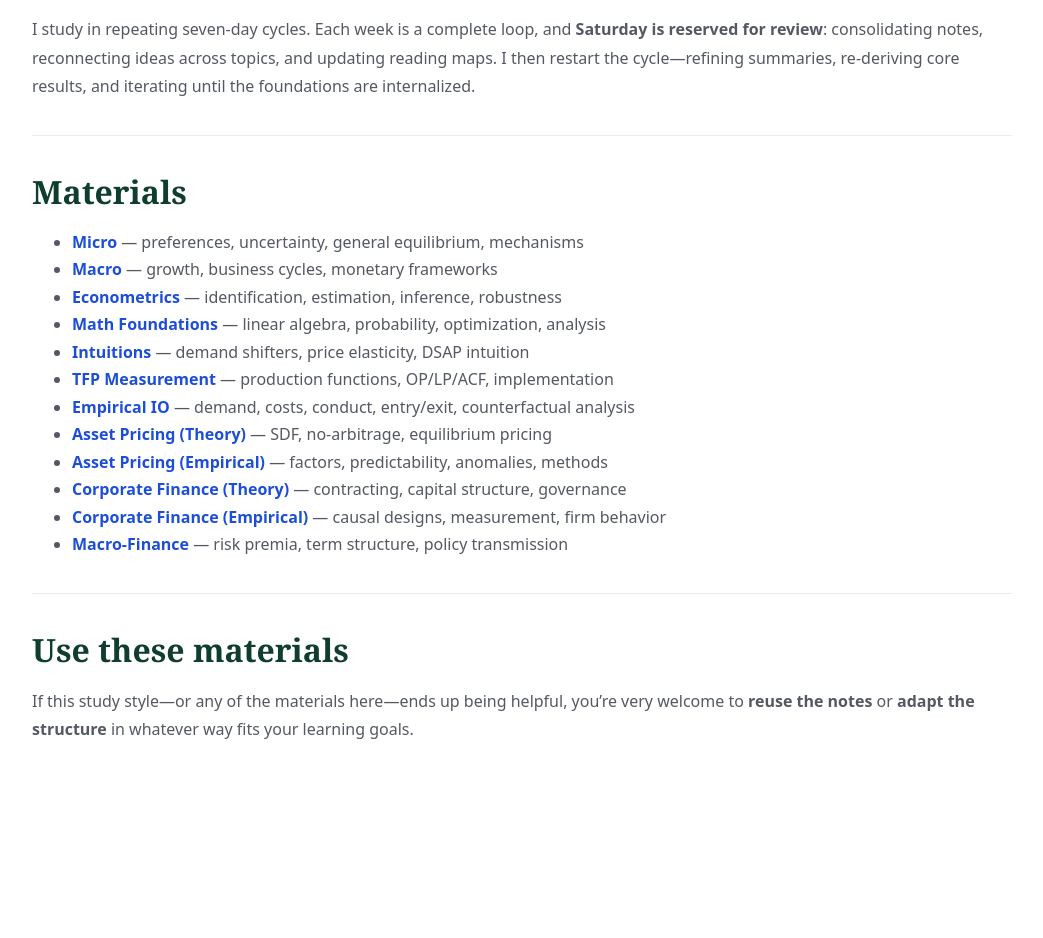
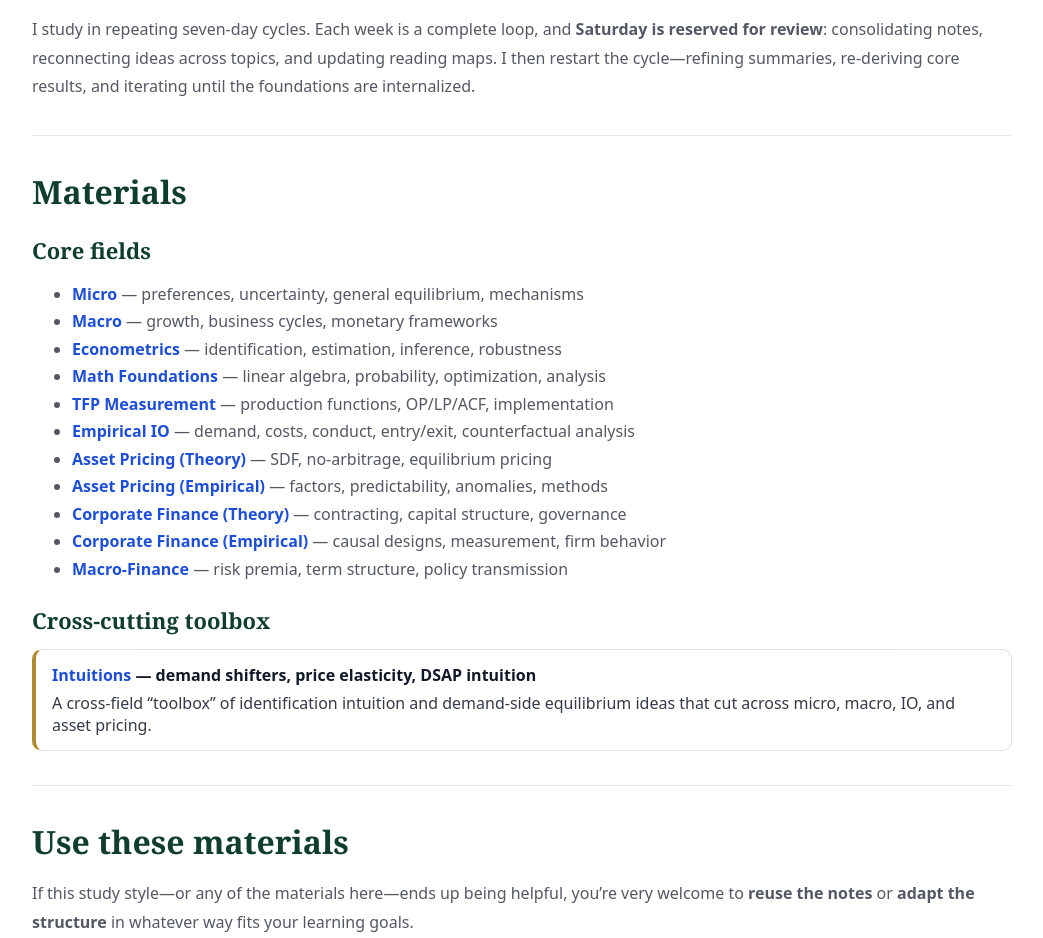
Before and after one commit to yaxinzn/study-archive, a Jekyll site: the page built from index.md, in a window 1280 px wide. Shown: the part 601-1539 px from the top of the page, without its empty margins (118-1161 px from the left). Built offline with Jekyll 4.4.1, drawn with Linux system fonts in a browser that asks for light colours; before the commit the page ends 1429 px from its top, so only the background shows below that.

Commit message:
Homepage: make Intuitions a distinct cross-cutting toolbox under Materials

```diff
--- a/index.md
+++ b/index.md
@@ -13,11 +13,12 @@ I study in repeating seven-day cycles. Each week is a complete loop, and **Satur
 <div class="sc-sep"></div>
 
 ## Materials
+
+### Core fields
 - **[Micro](materials/micro/)** — preferences, uncertainty, general equilibrium, mechanisms
 - **[Macro](materials/macro/)** — growth, business cycles, monetary frameworks
 - **[Econometrics](materials/econometrics/)** — identification, estimation, inference, robustness
 - **[Math Foundations](materials/math-foundations/)** — linear algebra, probability, optimization, analysis
-- **[Intuitions](materials/intuitions/)** — demand shifters, price elasticity, DSAP intuition
 - **[TFP Measurement](materials/tfp-measurement/)** — production functions, OP/LP/ACF, implementation
 - **[Empirical IO](materials/eio/)** — demand, costs, conduct, entry/exit, counterfactual analysis
 - **[Asset Pricing (Theory)](materials/ap-theory/)** — SDF, no-arbitrage, equilibrium pricing
@@ -26,6 +27,17 @@ I study in repeating seven-day cycles. Each week is a complete loop, and **Satur
 - **[Corporate Finance (Empirical)](materials/cf-empirical/)** — causal designs, measurement, firm behavior
 - **[Macro-Finance](materials/macro-finance/)** — risk premia, term structure, policy transmission
 
+### Cross-cutting toolbox
+
+<div style="margin-top:14px; padding:14px 16px; border:1px solid rgba(0,0,0,.12); border-left:4px solid #b08a2e; border-radius:10px; background:#fff;">
+  <div style="font-weight:750;">
+    <a href="materials/intuitions/">Intuitions</a> — demand shifters, price elasticity, DSAP intuition
+  </div>
+  <div style="margin-top:6px; opacity:.85;">
+    A cross-field “toolbox” of identification intuition and demand-side equilibrium ideas that cut across micro, macro, IO, and asset pricing.
+  </div>
+</div>
+
 <div class="sc-sep"></div>
 
 ## Use these materials
```
